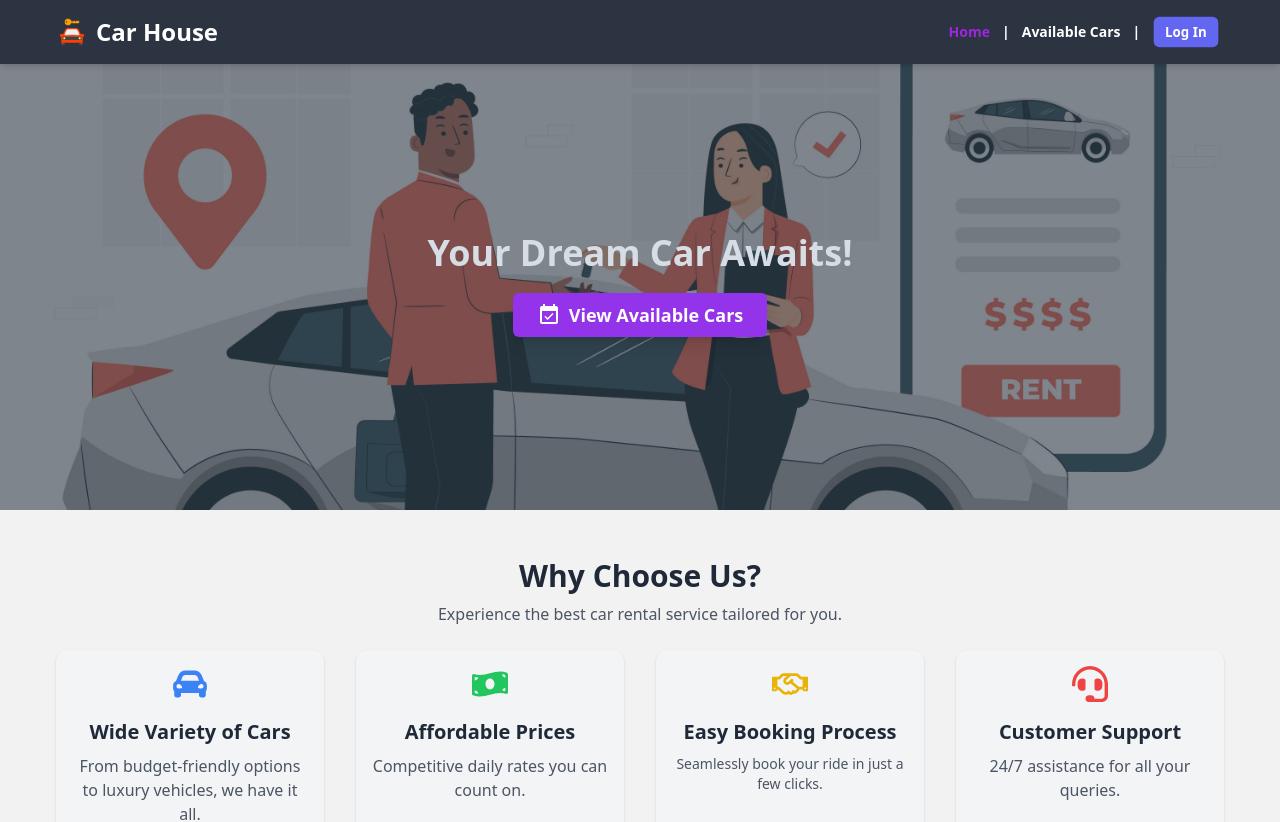
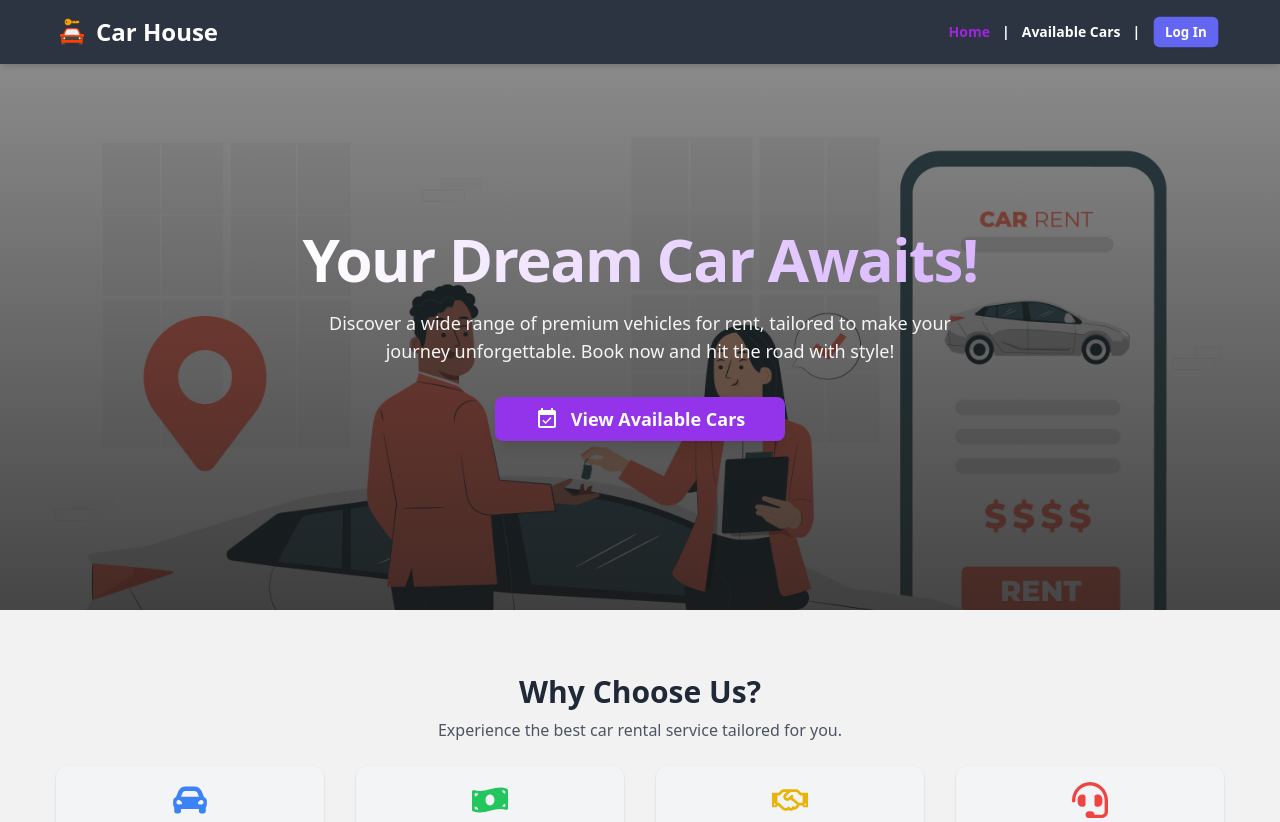
Before and after one commit to ssmahim01/car-rental-application, a React (Vite) app: page / in a window 1280 px wide. Shown: the top 822 px of the page. Built offline with nearby package versions, Linux system fonts and the light colour scheme; no server answers.

Commit message:
Updated: design with add parallex and animation in Banner section

```diff
--- a/src/components/Banner.jsx
+++ b/src/components/Banner.jsx
@@ -1,26 +1,70 @@
+import { useEffect } from "react";
 import { MdEventAvailable } from "react-icons/md";
 import { Link } from "react-router-dom";
 
 const Banner = () => {
+  useEffect(() => {
+    const handleScroll = () => {
+      const banner = document.querySelector(".hero");
+      if (banner) {
+        const scrollPosition = window.scrollY;
+        banner.style.backgroundPositionY = `${scrollPosition * 0.5}px`;
+      }
+    };
+
+    window.addEventListener("scroll", handleScroll);
+    return () => window.removeEventListener("scroll", handleScroll);
+  }, []);
+
   return (
     <div
-      className="hero lg:h-[450px] md:h-80 h-72 mt-0 mb-8 bg-cover bg-center bg-no-repeat"
+      className="hero lg:h-[550px] md:h-[500px] h-[400px] mt-0 mb-16 bg-cover bg-center bg-no-repeat relative overflow-hidden"
       style={{
-        backgroundImage:
-          "url('car-rent-bg.jpg')",
+        backgroundImage: "url('car-rent-bg.jpg')",
+        backgroundAttachment: "fixed",
       }}
     >
-      <div className="hero-overlay bg-opacity-60"></div>
-      <div className="hero-content text-neutral-content text-center">
-        <div className="max-w-md">
+      {/* Gradient Overlay */}
+      <div className="absolute inset-0 bg-gradient-to-b from-neutral-900/50 to-neutral-900/80"></div>
 
-            {/* Motivational Heading */}
-          <h1 className="mb-5 md:text-4xl text-3xl font-bold">Your Dream Car Awaits!</h1>
-
+      {/* Hero Content */}
+      <div className="hero-content text-neutral-content text-center relative flex items-center justify-center h-full">
+        <div className="max-w-3xl px-6 animate-fadeIn">
+          {/* Motivational Heading */}
+          <h1 className="mb-5 lg:text-6xl md:text-4xl text-3xl font-extrabold tracking-tight leading-tight bg-clip-text text-transparent bg-gradient-to-r from-white to-purple-300">
+            Your Dream Car Awaits!
+          </h1>
+          {/* Description */}
+          <p className="lg:mb-8 mb-6 lg:text-lg md:text-base text-sm text-neutral-100 max-w-2xl mx-auto leading-relaxed">
+            Discover a wide range of premium vehicles for rent, tailored to make
+            your journey unforgettable. Book now and hit the road with style!
+          </p>
           {/* Call-to-Action Button */}
-          <Link to="/available-cars"><button className="py-2 bg-purple-600 border-none text-white px-6 font-bold transition-all hover:bg-purple-700 hover:text-white rounded-md shadow-lg flex gap-2 mx-auto items-center"><MdEventAvailable className="text-2xl" /> <span className="text-lg">View Available Cars</span></button></Link>
+          <Link to="/available-cars">
+            <button className="py-2 px-10 bg-purple-600 text-white font-semibold text-lg rounded-lg shadow-lg flex gap-3 mx-auto items-center transition-transform hover:scale-105 hover:bg-purple-700 hover:shadow-xl duration-300">
+              <MdEventAvailable className="text-2xl" />
+              <span>View Available Cars</span>
+            </button>
+          </Link>
         </div>
       </div>
+
+      {/* Custom CSS for Animation */}
+      <style jsx>{`
+        @keyframes fadeIn {
+          from {
+            opacity: 0;
+            transform: translateY(20px);
+          }
+          to {
+            opacity: 1;
+            transform: translateY(0);
+          }
+        }
+        .animate-fadeIn {
+          animation: fadeIn 1s ease-out forwards;
+        }
+      `}</style>
     </div>
   );
 };
```
